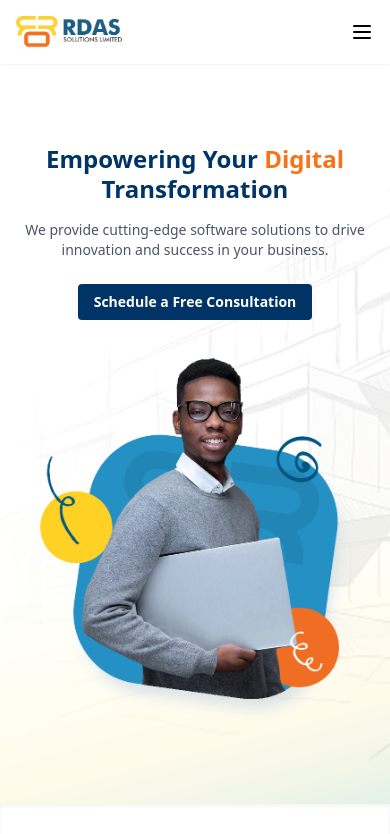
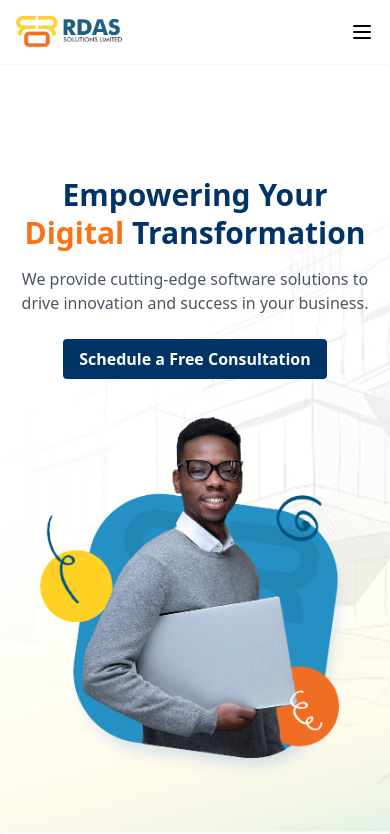
Before and after one commit to Zeeblink/rdas, a Next.js app: page / in a window 390 px wide. Shown: the top 834 px of the page. Built offline with nearby package versions, Linux system fonts and the light colour scheme.

Commit message:
hero-update

```diff
--- a/components/Hero.tsx
+++ b/components/Hero.tsx
@@ -4,22 +4,22 @@ import Link from 'next/link'
 
 const Hero = () => {
     return (
-        <section className="overflow-hidden pt-16 md:pt-0 pb-10 lg:pb-0 bg-cover bg-center w-full hero-bg" style={{ backgroundImage: "url('/background.png')" }}>
+        <section className="overflow-hidden pt-24 md:pt-0 pb-10 lg:pb-0 bg-cover bg-center w-full hero-bg" style={{ backgroundImage: "url('/background.png')" }}>
             <div className="container mx-auto px-4">
                 <div className="flex flex-col md:flex-row-reverse items-center justify-between">
                     {/* Text Content */}
                     <div className="w-full md:w-1/2 flex flex-col items-center md:items-start mb-8 md:mb-0">
-                        <h1 className="text-2xl sm:text-3xl md:text-4xl lg:text-5xl xl:text-6xl font-bold text-[#003366] leading-tight mb-4 text-center md:text-start">
+                        <h1 className="text-3xl sm:text-3xl md:text-4xl lg:text-5xl xl:text-6xl font-bold text-[#003366] leading-tight mb-4 text-center md:text-start">
                             Empowering Your{' '}
                             <span className="text-orange-500">Digital</span>{' '}
                             Transformation
                         </h1>
-                        <p className="text-sm sm:text-base md:text-lg text-gray-600 mb-6 text-center md:text-left max-w-lg">
+                        <p className="text-base md:text-lg text-gray-600 mb-6 text-center md:text-left max-w-lg">
                             We provide cutting-edge software solutions to drive innovation
                             and success in your business.
                         </p>
                         <Link
-                            className="bg-[#003366] text-white px-4 py-2 sm:px-6 sm:py-2 rounded text-sm sm:text-base md:text-lg font-semibold hover:bg-opacity-90 transition-colors scroll-smooth"
+                            className="bg-[#003366] text-white px-4 py-2 sm:px-6 sm:py-2 rounded text-base sm:text-base md:text-lg font-semibold hover:bg-opacity-90 transition-colors scroll-smooth"
                             href="#consultation"
                         >
                             Schedule a Free Consultation
@@ -27,15 +27,15 @@ const Hero = () => {
                     </div>
 
                     {/* Image Content */}
-                    <div className="w-full md:w-1/2 flex justify-center mb-8 md:mb-0">
+                    <div className="w-full md:w-1/2 flex justify-center md:mb-0">
                         <div className="relative w-full max-w-md">
                             <Image
                                 src="/hero-image.png"
                                 alt="Digital Transformation"
                                 layout="responsive"
-                                width={500}
-                                height={300}
-                                className="w-full h-auto"
+                                width={400}
+                                height={400}
+                                className="w-4 h-4"
                             />
                         </div>
                     </div>
```
